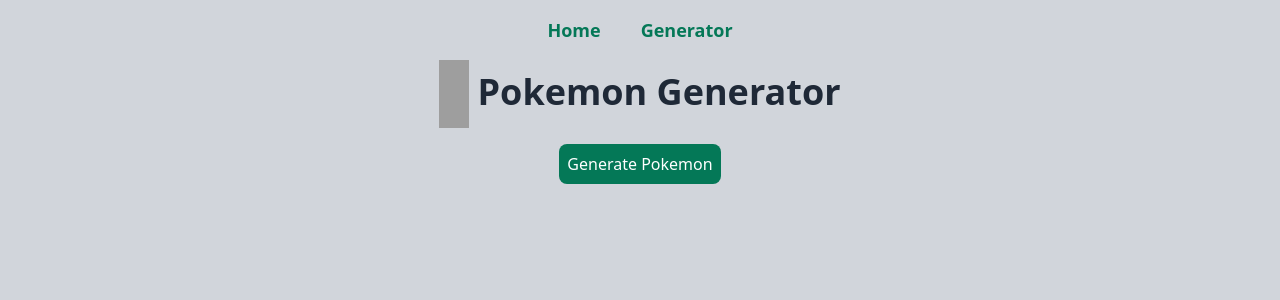
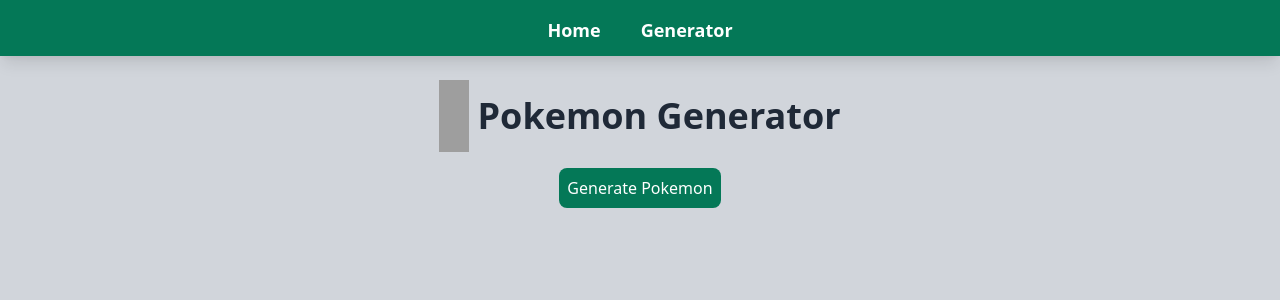
Before and after one commit to marugy99/pokedex, a Next.js app: page /generator in a window 1280 px wide. Shown: the top 300 px of the page. Built offline with nearby package versions, Linux system fonts and the light colour scheme; grey boxes are pictures that could not be loaded.

Commit message:
Changed nav bar color

```diff
--- a/components/Navbar.js
+++ b/components/Navbar.js
@@ -2,14 +2,14 @@
 
 const Navbar = () => {
     return (
-        <nav className='w-full text-center sm:text-lg py-4 font-bold text-green-700 bg-gray-300 fixed top-0 z-10'>
+        <nav className='w-full text-center sm:text-lg pt-4 pb-3 font-bold text-white bg-green-700 shadow-lg fixed top-0 z-10'>
 
             <Link href='/'>
-                <a className='hover:text-green-600 focus:outline-none focus:ring rounded-lg p-2'>Home</a>
+                <a className='hover:opacity-80 focus:outline-none focus:ring rounded-lg p-2'>Home</a>
             </Link>
 
             <Link href='/generator'>
-                <a className='ml-6 hover:text-green-600 focus:outline-none focus:ring rounded-lg p-2'>Generator</a>
+                <a className='ml-6 hover:opacity-80 focus:outline-none focus:ring rounded-lg p-2'>Generator</a>
             </Link>
 
         </nav>
--- a/pages/generator.js
+++ b/pages/generator.js
@@ -38,7 +38,7 @@
 
     return (
 
-        <section className='text-center'>
+        <section className='text-center mt-6'>
 
             <div className='flex justify-center'>
                 <Image src='/pokebola.svg' alt='pokeball logo' width={30} height={30}/>
--- a/pages/index.js
+++ b/pages/index.js
@@ -21,7 +21,7 @@
 
     return (
       <>
-        <div className='flex justify-center mt-2'>
+        <div className='flex justify-center mt-5'>
           <img src='/pokebola.svg' alt='pokeball logo' className='w-7 h-7 sm:w-10 sm:h-10 mt-1'/>
           <h1 className='text-3xl sm:text-5xl text-center text-gray-800 font-bold ml-2'>Pokédex</h1>
         </div>
@@ -65,8 +65,8 @@
             - the pokemon number shown is NOT greater than or equal to the pokemon array
             - the pokemon number shown is NOT greater than or equal to 151 */}
 
-        {initialPokemon.length > 0 && !(pokeNum >= initialPokemon.length) && !(pokeNum >= 151) && <button onClick={loadMore} className="block bg-green-700 py-2 mx-auto rounded-lg w-36 text-white hover:opacity-80 focus:ring focus:outline-none">Load More</button>}
-        {initialPokemon.length <= 0 && <p className='text-center text-gray-800'>No results found!</p>}
+        {initialPokemon.length > 0 && !(pokeNum >= initialPokemon.length) && !(pokeNum >= 151) && <button onClick={loadMore} className="block bg-blue-500 py-2 mx-auto rounded-lg w-36 text-white shadow-xl hover:opacity-80 focus:ring focus:outline-none">+ Load More</button>}
+        {initialPokemon.length <= 0 && <p className='text-center text-gray-600'>No results found! Try a different name</p>}
         <br />
       </>
     )
```
